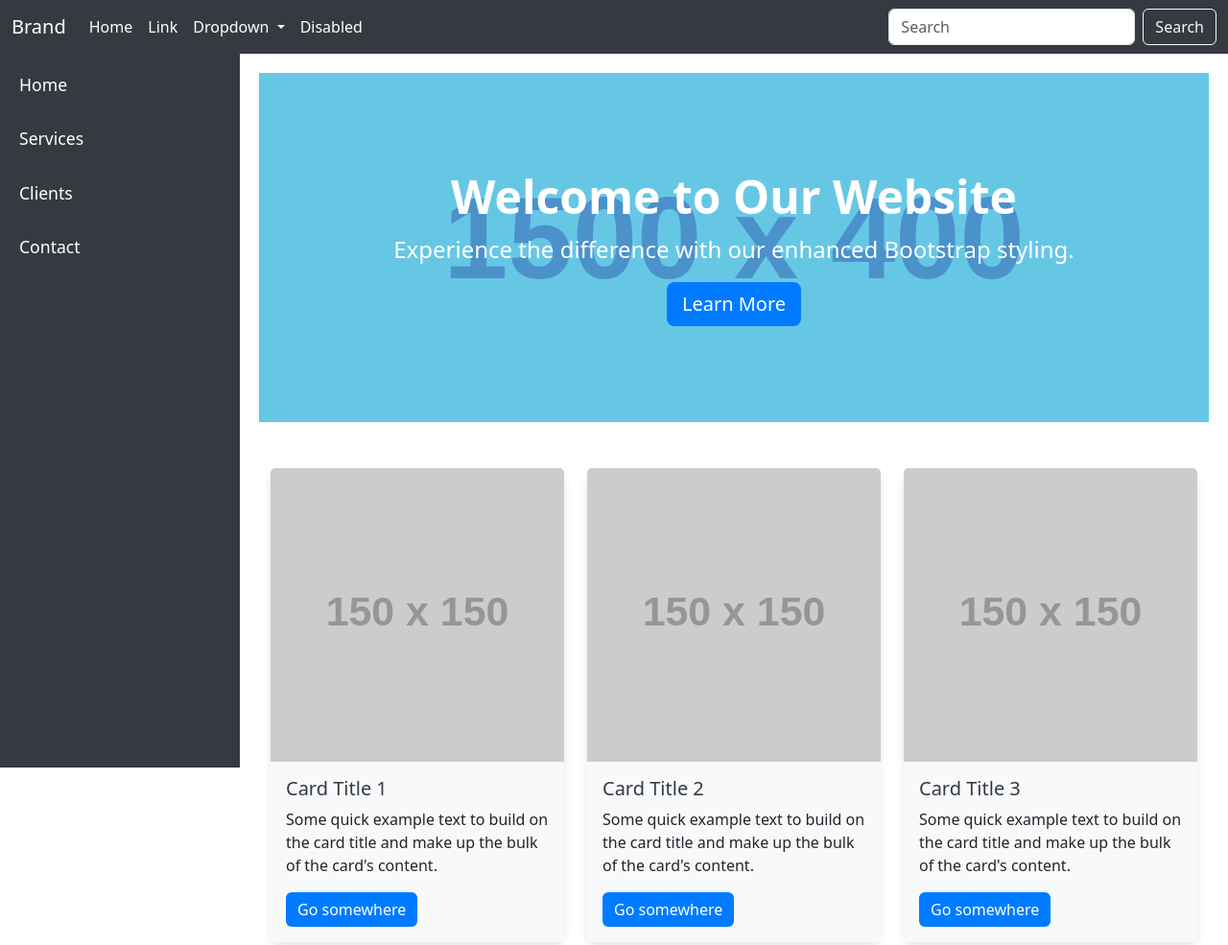
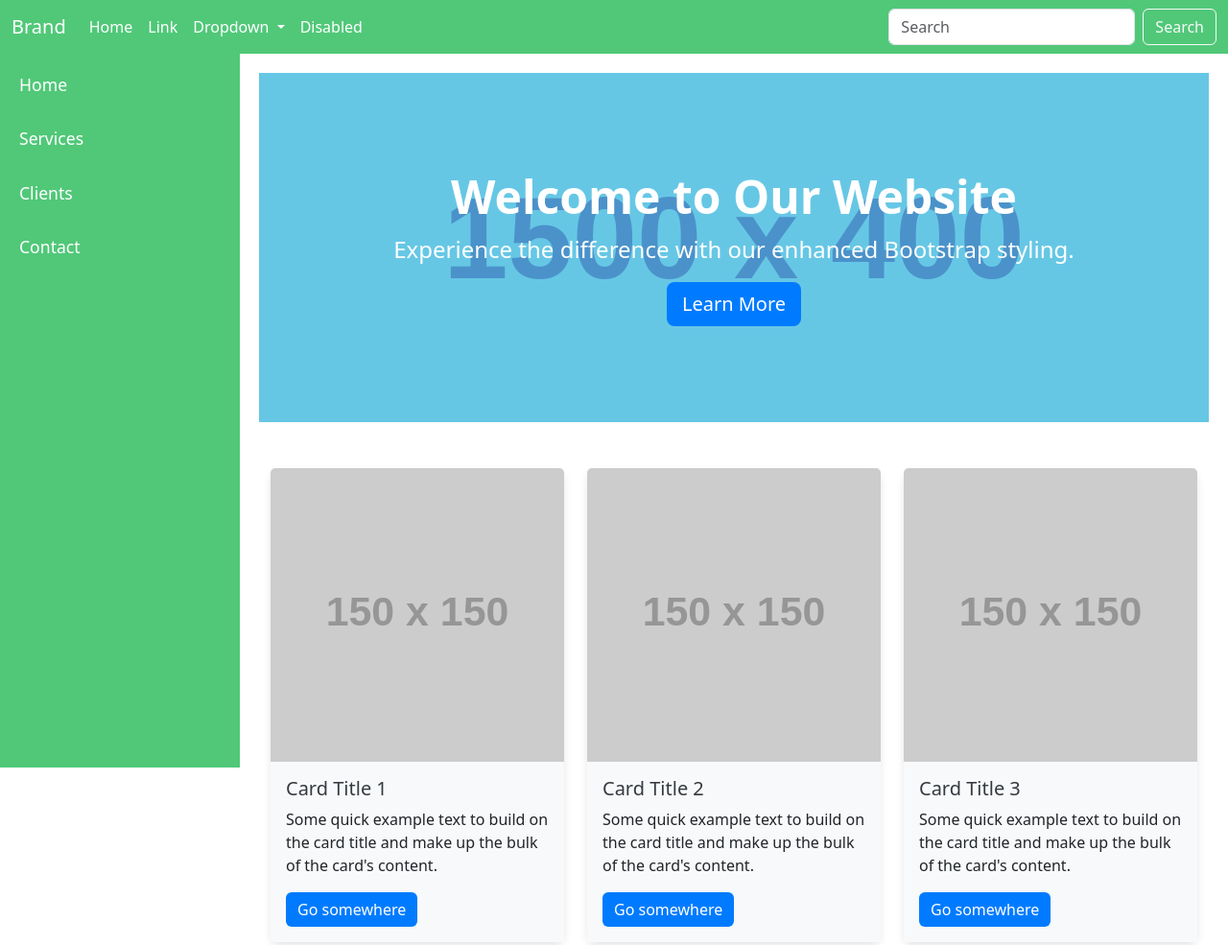
Before and after one commit to nurfazila21/navbar-bootstrap, a plain HTML site: page index.html in a window 1280 px wide. Shown: the top 985 px of the page at 96% size. Drawn offline with nearby package versions, Linux system fonts and the light colour scheme; placeholder pictures from the web are drawn by us.

Commit message:
Fix Commit

```diff
--- a/style.css
+++ b/style.css
@@ -1,5 +1,5 @@
 .navbar {
-    background-color: #343a40;
+    background-color: #50C878;
 }
 .navbar-brand, .nav-link {
     color: white !important;
@@ -56,7 +56,7 @@
     top: 0;
     left: 0;
     width: 250px;
-    background-color: #343a40;
+    background-color: #50C878;
     padding-top: 60px;
 }
 .sidebar a {
```
